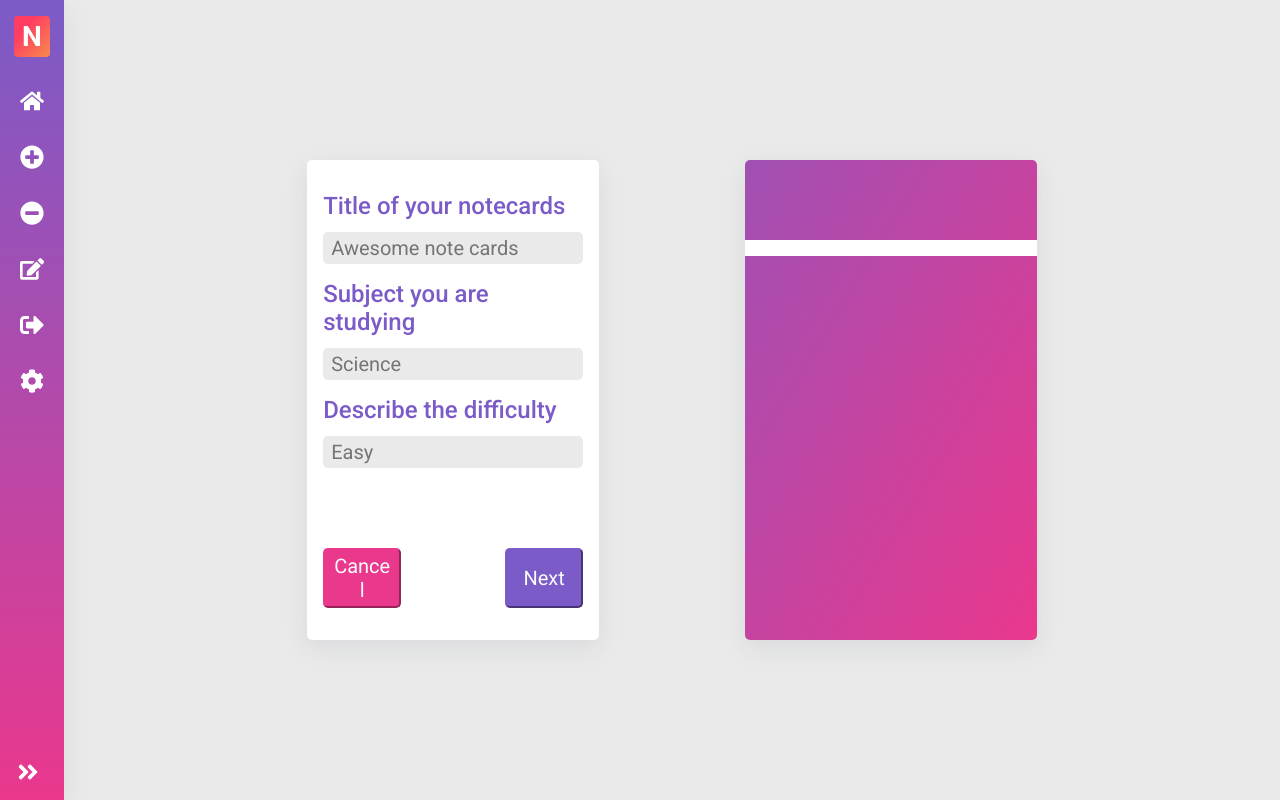
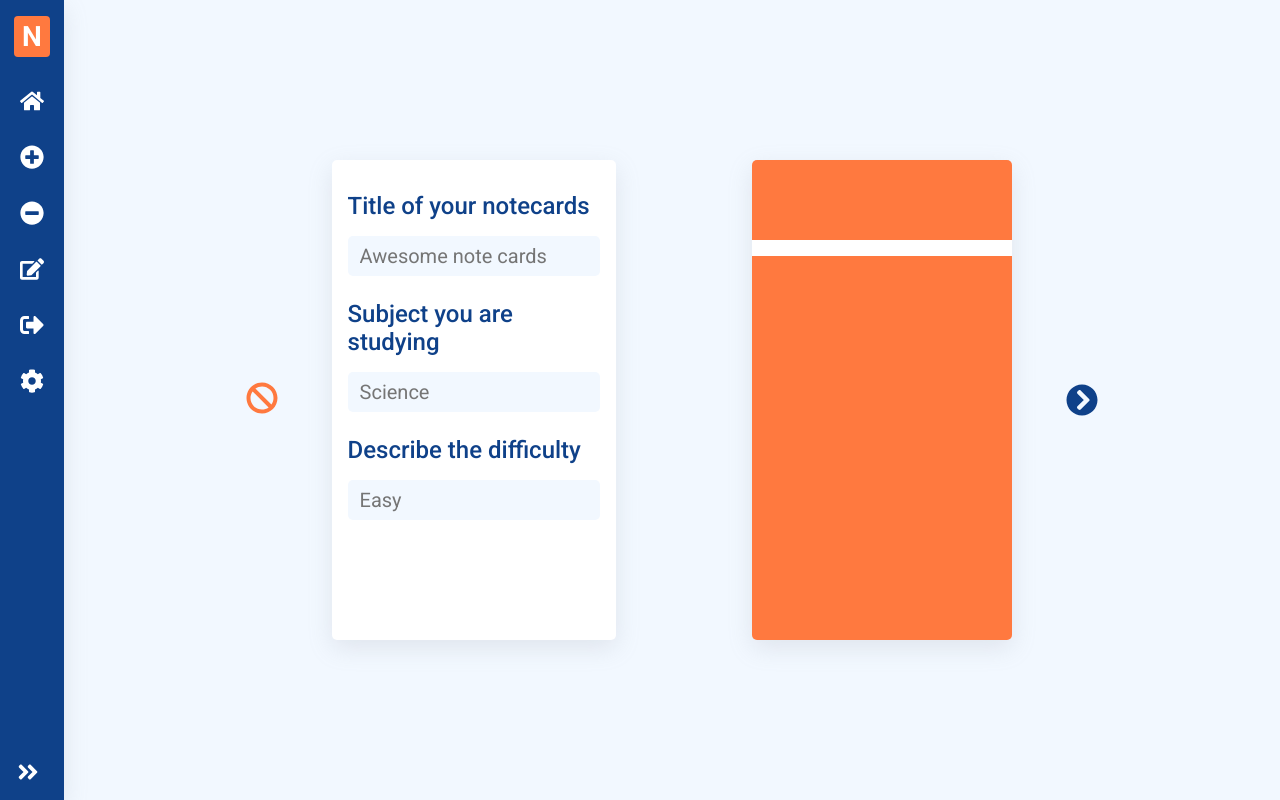
Before and after one commit to Phil-Elliott/note_card_app, a React (Create React App) app: page /add in a window 1280 px wide. Built offline with nearby package versions, Linux system fonts and the light colour scheme.

Commit message:
updated a few things

```diff
--- a/src/Content/Add/Components/CreateCards/CreateCards.scss
+++ b/src/Content/Add/Components/CreateCards/CreateCards.scss
@@ -1,4 +1,10 @@
 @import "./../../../../Shared.scss";
+
+.card-add-main-container {
+  display: flex;
+  align-items: center;
+  width: 75%;
+}
 
 .card-add-container {
   display: grid;
@@ -7,7 +13,7 @@
   margin: 0 auto;
   min-height: 60vh;
   height: 100%;
-  width: 68%;
+  width: 86%;
 
   .add-card-left {
     background: white;
@@ -35,7 +41,7 @@
     }
 
     textarea {
-      color: $secondary;
+      color: $main;
       font-size: 1rem;
       border: none;
       background: $background-color;
@@ -118,11 +124,11 @@
       }
     }
     .add-card-right-front {
-      background: linear-gradient(to bottom right, $main -50%, $secondary 100%);
+      background: $secondary;
       color: white;
     }
     .add-card-right-back {
-      background-color: white;
+      background-color: $white;
       color: black;
       transform: rotateY(180deg);
     }
--- a/src/Content/Add/Components/CreateCards/CreateCards.tsx
+++ b/src/Content/Add/Components/CreateCards/CreateCards.tsx
@@ -2,6 +2,8 @@ import React, { useState } from "react"
 import CardContainerLeft from "./Components/Card-container-left"
 import CardContainerRight from "./Components/Card-container-right/Card-container-right"
 import "./CreateCards.scss"
+import { Link } from "react-router-dom"
+import { FaChevronCircleLeft, FaCheckCircle } from "react-icons/fa"
 
 interface cardData {
   question: string
@@ -40,7 +42,7 @@ const CreateCards = () => {
         return card !== cards[cardNumber - 1]
       })
     )
-    changeCard("left")
+    cardNumber === 1 ? changeCard("right") : changeCard("left")
   }
 
   // Deletes a saved card - triggered by delete button
@@ -86,6 +88,10 @@ const CreateCards = () => {
   }
 
   return (
+    <div className="card-add-main-container">
+      <Link to="/add/" style={{ textDecoration: "none", color: "white" }}>
+        <FaChevronCircleLeft className="create-title-icon-left" />
+      </Link>
       <div className="card-add-container">
         <CardContainerLeft
           cards={cards}
@@ -105,18 +111,24 @@ const CreateCards = () => {
           changeCard={changeCard}
         />
       </div>
+      <Link
+        to="/"
+        style={{
+          textDecoration: "none",
+          color: "white",
+          display: "flex",
+          justifyContent: "flex-end",
+        }}
+      >
+        <FaCheckCircle className="create-title-icon-right" />
+      </Link>
+    </div>
   )
 }
 
 export default CreateCards
 
 /*
-       input has to have something
-        2) Change UI
-            - maybe no buttons on title
-                - space them out more
-            - cancel(goes to home) button and right (goes to add cards) button on title container
-            - left (goes to title) button and check (adds cards to home and goes home) button on addCards container
 
         3) Connect the cards to the home container
         4) Make everything responsive
--- a/src/Content/Add/Components/CreateTitle/CreateTitle.scss
+++ b/src/Content/Add/Components/CreateTitle/CreateTitle.scss
@@ -1,4 +1,10 @@
 @import "./../../../../Shared.scss";
+
+.card-title-main-container {
+  display: flex;
+  align-items: center;
+  width: 70%;
+}
 
 .card-title-container {
   display: grid;
@@ -7,8 +13,17 @@
   margin: 0 auto;
   min-height: 60vh;
   height: 100%;
-  width: 60%;
-  // word-break: break-all;
+  width: 80%;
+}
+
+.create-title-icon-left {
+  color: $secondary;
+  font-size: 2rem;
+}
+
+.create-title-icon-right {
+  color: $main;
+  font-size: 2rem;
 }
 
 .card-title-input {
@@ -25,21 +40,21 @@
     font-size: 1.5rem;
     display: flex;
     flex-direction: column;
-    padding-bottom: 1rem;
+    padding-bottom: 1.5rem;
 
     p {
       color: $main;
       font-weight: 500;
-      padding-bottom: 0.75rem;
+      padding-bottom: 1rem;
     }
 
     input {
-      color: $secondary;
+      color: $main;
       font-size: 1.25rem;
       border: none;
       background: $background-color;
       border-radius: 5px;
-      padding: 0.25rem 0.5rem;
+      padding: 0.5rem 0.75rem;
 
       &:focus {
         box-shadow: 0 0 10px #719ece;
@@ -49,23 +64,8 @@
   }
 }
 
-.input-container-bttns {
-  @extend %flex-between;
-
-  button {
-    @extend %button;
-    width: 60%;
-  }
-  .input-container-bttn-left {
-    @include button($secondary);
-  }
-  .input-container-bttn-right {
-    @include button($main);
-  }
-}
-
 .card-title-display {
-  background: linear-gradient(to bottom right, $main -50%, $secondary 100%);
+  background: $secondary;
   border-radius: 5px;
   box-shadow: $box-shadow;
   color: $white;
--- a/src/Content/Add/Components/CreateTitle/CreateTitle.tsx
+++ b/src/Content/Add/Components/CreateTitle/CreateTitle.tsx
@@ -1,6 +1,7 @@
 import React, { useState } from "react"
 import "./CreateTitle.scss"
 import { Link } from "react-router-dom"
+import { FaBan, FaChevronCircleRight } from "react-icons/fa"
 
 interface titleData {
   title: string
@@ -12,6 +13,10 @@ const CreateTitle = () => {
   const [inputData, setInputData] = useState<Partial<titleData>>({})
 
   return (
+    <div className="card-title-main-container">
+      <Link to="/" style={{ textDecoration: "none", color: "white" }}>
+        <FaBan className="create-title-icon-left" />
+      </Link>
       <div className="card-title-container">
         <div className="card-title-input">
           <div className="input-container">
@@ -49,32 +54,24 @@ const CreateTitle = () => {
               />
             </div>
           </div>
-        <div className="input-container-bttns">
-          <Link
-            to="/"
-            style={{ textDecoration: "none", color: "white", width: "100%" }}
-          >
-            <button className="input-container-bttn-left">Cancel</button>
-          </Link>
-          <Link
-            to="/add/cards"
-            style={{
-              textDecoration: "none",
-              color: "white",
-              width: "100%",
-              display: "flex",
-              justifyContent: "flex-end",
-            }}
-          >
-            <button className="input-container-bttn-right">Next</button>
-          </Link>
-        </div>
         </div>
         <div className="card-title-display">
           <h1>{inputData.title}</h1>
           <h2>{inputData.subject}</h2>
           <h3>{inputData.difficulty}</h3>
         </div>
+      </div>
+      <Link
+        to="/add/cards"
+        style={{
+          textDecoration: "none",
+          color: "white",
+          display: "flex",
+          justifyContent: "flex-end",
+        }}
+      >
+        <FaChevronCircleRight className="create-title-icon-right" />
+      </Link>
     </div>
   )
 }
--- a/src/Navigation/Navigation.scss
+++ b/src/Navigation/Navigation.scss
@@ -1,7 +1,7 @@
 @import "./../Shared.scss";
 
 .navigation {
-  background: linear-gradient($main 0%, $secondary 100%);
+  background: $main;
   box-shadow: $box-shadow;
   color: white;
   position: fixed;
@@ -44,11 +44,7 @@
   padding-block: 1rem;
 
   h1 {
-    background: linear-gradient(
-      to bottom right,
-      rgb(255, 61, 99) 30%,
-      rgb(248, 139, 75) 100%
-    );
+    background: $secondary;
     border-radius: 4px;
     font-size: clamp(1.75rem, 1.75vw, 1.75vw);
     padding: 0.25rem 0.5rem;
--- a/src/Shared.scss
+++ b/src/Shared.scss
@@ -1,10 +1,10 @@
 // Colors
 //==================================================
 
-$background-color: #eaeaea;
-$main: rgb(123, 91, 199);
-$secondary: rgb(234, 56, 141);
-$white: #f8fafc;
+$background-color: #f2f8ff;
+$main: #0f4189;
+$secondary: #ff793f;
+$white: white;
 
 $box-shadow: rgba(149, 157, 165, 0.2) 0px 8px 24px;
 $transistion-ease: all 0.5s ease-in-out;
```
Also changed, not shown: src/Content/Content.tsx (+14 -0 lines). Lines whose indentation alone changed are shown as unchanged.
